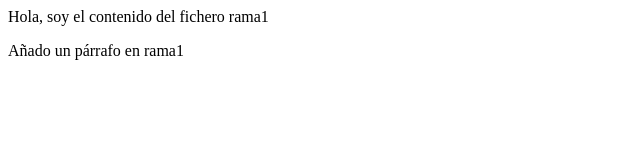
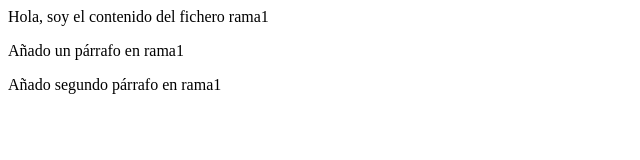
Before and after one commit to JosePlazaSa/listafrutas, a plain HTML site: page rama1.html in a window 1280 px wide. Shown: the whole page, without its empty margins (0-640 px from the left). Drawn offline with Linux system fonts and the light colour scheme.

Commit message:
añado el segundo parrafo.

```diff
--- a/rama1.html
+++ b/rama1.html
@@ -8,5 +8,6 @@
 <body>
     Hola, soy el contenido del fichero rama1
     <p>Añado un párrafo en rama1</p>
+    <p>Añado segundo párrafo en rama1</p>
 </body>
 </html>
```
